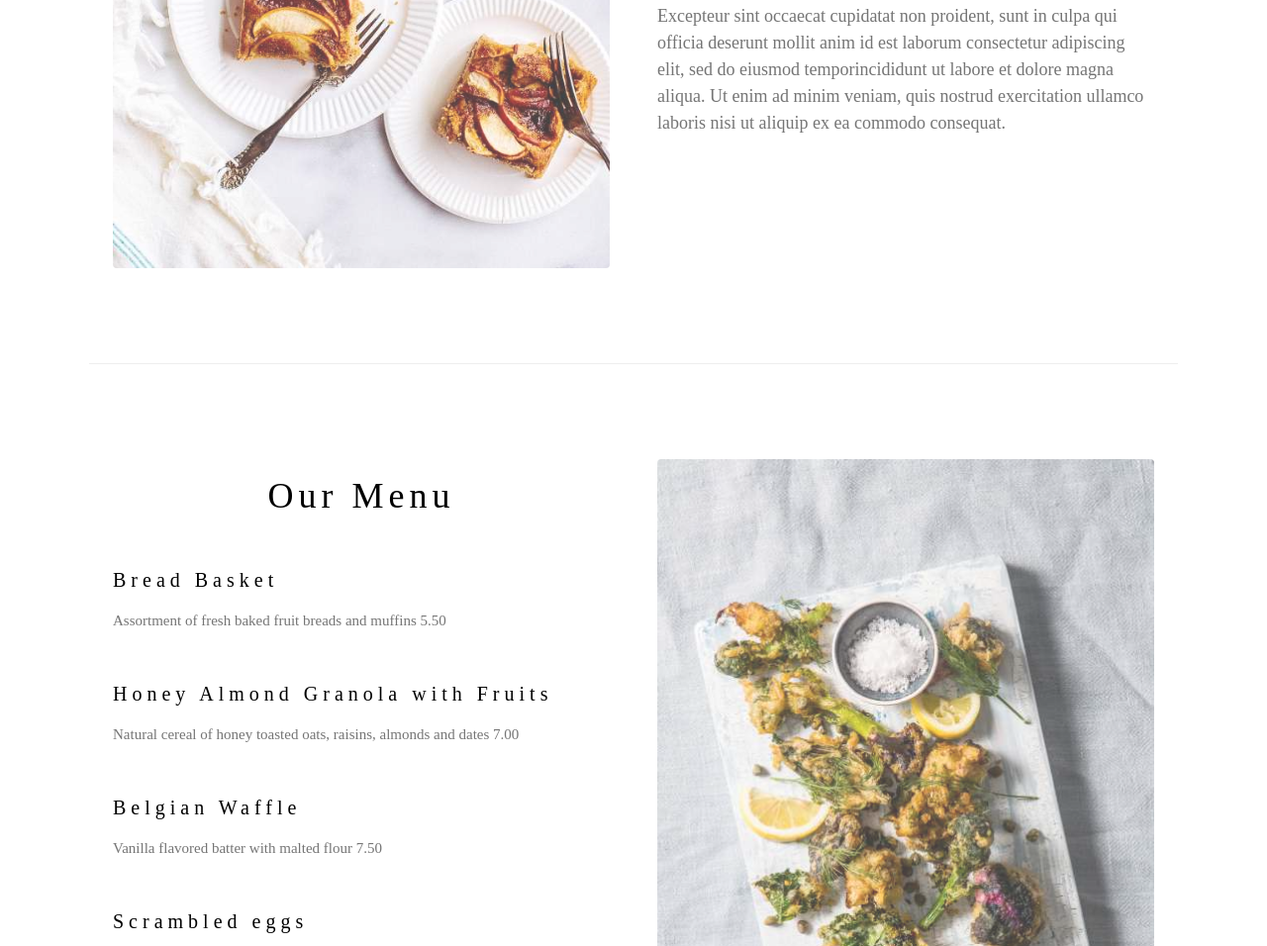
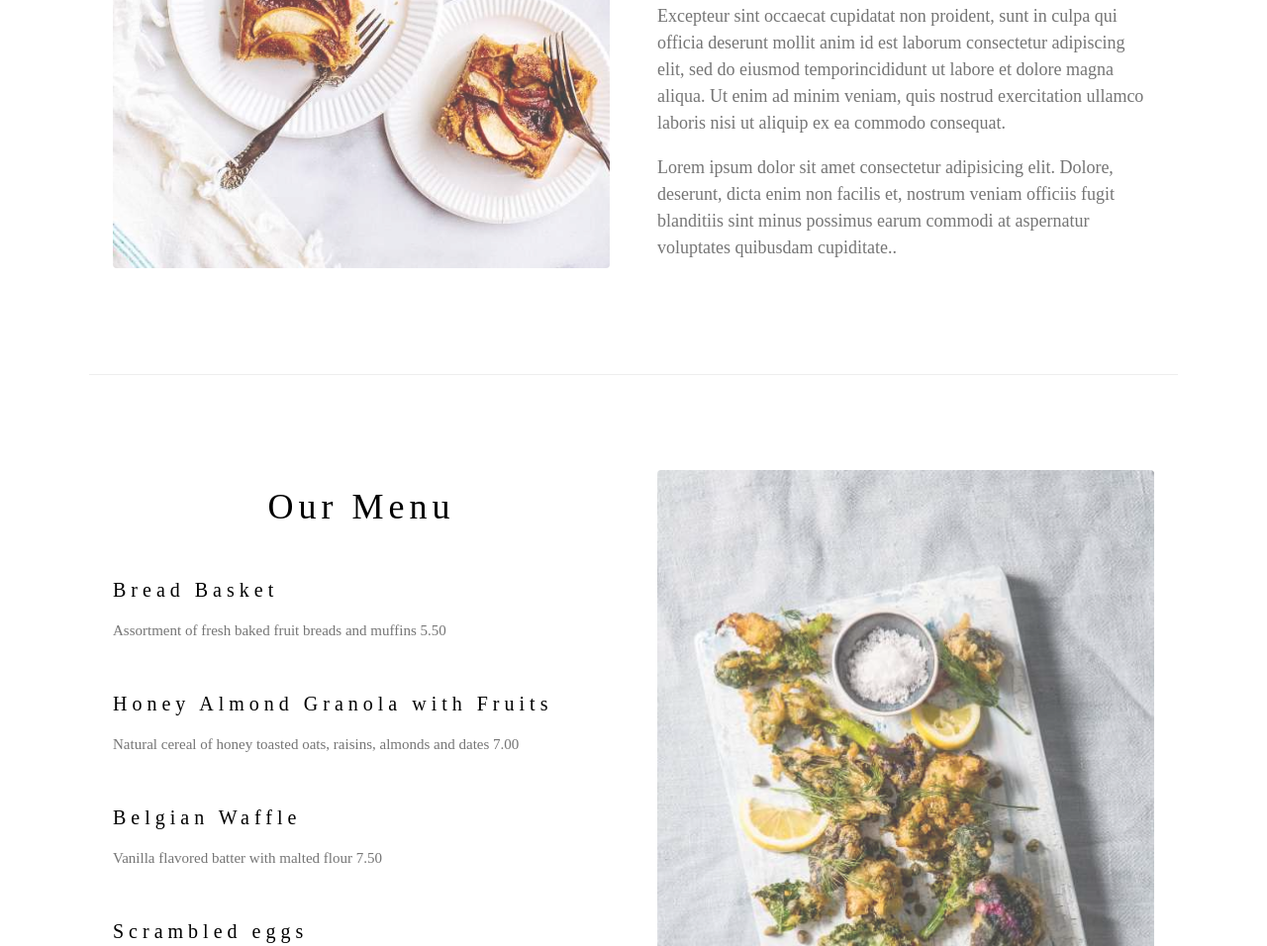
Before and after one commit to Jhonautas/Primeiro-Projeto, a plain HTML site: page index.html in a window 1280 px wide. Shown: the part 1072-2028 px from the top of the page at 99% size. Drawn offline with nearby package versions, Linux system fonts and the light colour scheme.

Commit message:
Update info no about

```diff
--- a/index.html
+++ b/index.html
@@ -50,6 +50,7 @@ h1, h2, h3, h4, h5, h6 {
       <h5 class="w3-center">Tradition since 1889</h5>
       <p class="w3-large">The Catering was founded in blabla by Mr. Smith in lorem ipsum dolor sit amet, consectetur adipiscing elit consectetur adipiscing elit, sed do eiusmod tempor incididunt ut labore et dolore magna aliqua. Ut enim ad minim veniam, quis nostrud exercitation ullamco laboris nisi ut aliquip ex ea commodo consequat. Duis aute iruredolor in reprehenderit in voluptate velit esse cillum dolore eu fugiat nulla pariatur.We only use <span class="w3-tag w3-light-grey">seasonal</span> ingredients.</p>
       <p class="w3-large w3-text-grey w3-hide-medium">Excepteur sint occaecat cupidatat non proident, sunt in culpa qui officia deserunt mollit anim id est laborum consectetur adipiscing elit, sed do eiusmod temporincididunt ut labore et dolore magna aliqua. Ut enim ad minim veniam, quis nostrud exercitation ullamco laboris nisi ut aliquip ex ea commodo consequat.</p>
+      <p class="w3-large w3-text-grey w3-hide-medium">Lorem ipsum dolor sit amet consectetur adipisicing elit. Dolore, deserunt, dicta enim non facilis et, nostrum veniam officiis fugit blanditiis sint minus possimus earum commodi at aspernatur voluptates quibusdam cupiditate..</p>
     </div>
   </div>
 
```
